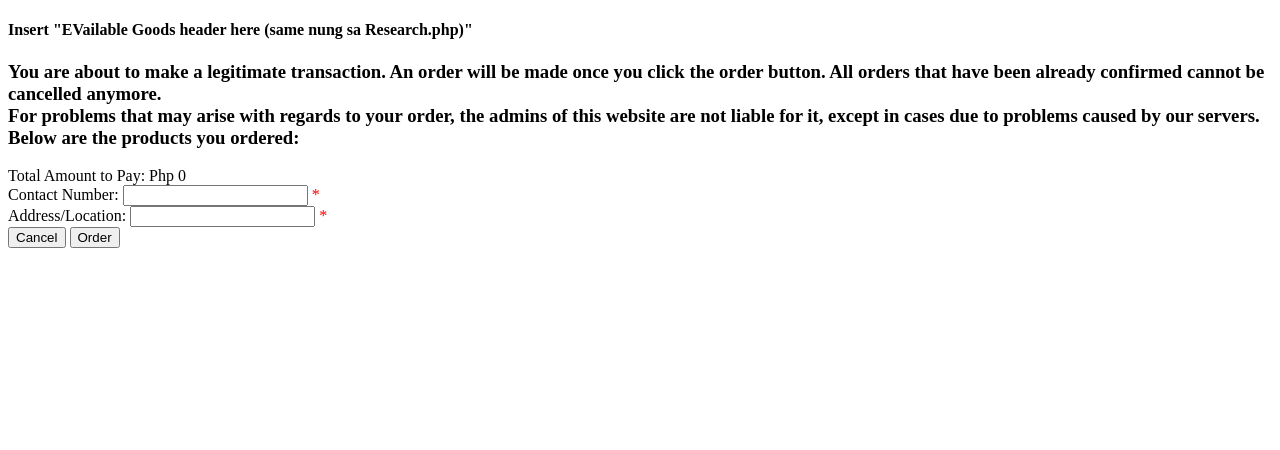
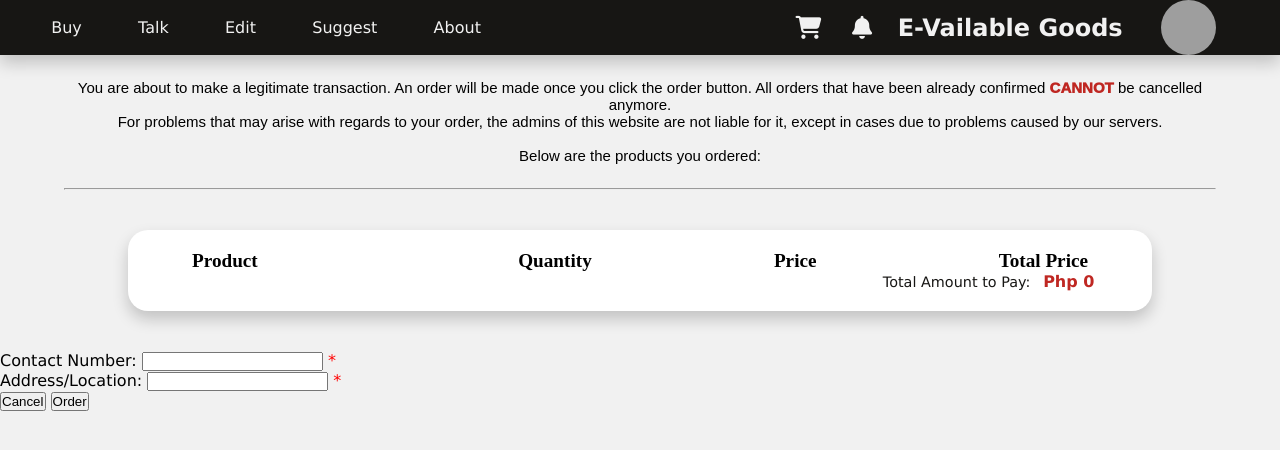
Before and after one commit to Kinetic101/E-Vailable-Goods, a PHP site: page /confirm_buy.php in a window 1280 px wide. Shown: the top 450 px of the page. Run offline with PHP 8.4, Linux system fonts and the light colour scheme; the visitor is signed in with stand-in values (Sample User, id 1); data that the repository does not hold is empty; some libraries are stand-ins or nearby versions; grey boxes are pictures that could not be loaded.

Commit message:
Order Confirmation Page Design (75%)

```diff
--- a/CartCSS.css
+++ b/CartCSS.css
@@ -295,7 +295,7 @@ input[type=checkbox]{
 footer {
 	background-color: #4A7C59;
 	width: 100%;
-	height: 60px;
+	height: 55px;
 	display: flex;
 	justify-content: flex-end;
 	align-items: center;
--- a/confirm_buy.php
+++ b/confirm_buy.php
@@ -113,21 +113,67 @@
 <html>
 <head>
 	<meta charset="utf-8">
+	<meta http-equiv="X-UA-Compatible" content="IE=edge">
+	<meta name="viewport" content="width=device-width, initial-scale=1">
+	<meta name="description" content="">
 	<link rel="stylesheet" type="text/css" href="Confirm_BuyCSS.css">
+	<script src="https://kit.fontawesome.com/a076d05399.js" crossorigin="anonymous"></script>
 	<title>Transaction Confirmation</title>
 </head>
 <body>
-	<h4>Insert "EVailable Goods header here (same nung sa Research.php)"</h4>
-	<div id = "prod">
-		<h3>You are about to make a legitimate transaction. An order will be made once you click the order button. All orders that have been already confirmed cannot be cancelled anymore. <br> For problems that may arise with regards to your order, the admins of this website are not liable for it, except in cases due to problems caused by our servers. <br> Below are the products you ordered:</h3>
+	<header>
+		<nav>
+			<ul class="links">
+				<li><a href="Research.php">Buy</a></li>
+				<li><a href="Talk.php">Talk</a></li>
+				<li><a href="Edit.php">Edit</a></li>
+				<li><a href="Suggest.php">Suggest</a></li>
+				<li><a href="About.php">About</a></li>
+			</ul>
+		</nav>
+		<ul class="icons">
+			<li><a href="Cart.php"><i class="fas fa-shopping-cart"></i></a></li>
+			<li><a href="#"><i class="fas fa-bell"></i></a></li>
+		</ul>
+		<a href = "Research.php" class = "evg">E-Vailable Goods</a>
+		<ul>
+		<li class = "dropdown"><a href = "Profile.php" class="pic">
+			<div class="prof"><img src = "<?php echo $_SESSION["prof_pic"]?>" alt = "Avatar" class = "dp">
+			</div>
+		</a>
+		<div class="dlinks">
+      			<a href="Profile.php">Profile</a>
+      			<a href="#">Help & Support</a>
+      			<a href="Logout.php">Logout</a>
+    	</div>
+    	</li>
+		</ul>
+
+	</header>
+		<div id = "prod">
+		<h3 class = "disc">You are about to make a legitimate transaction. An order will be made once you click the order button.
+			All orders that have been already confirmed <span style = "color:#BF2722; font-weight:1000">CANNOT</span> be cancelled anymore. <br>
+			For problems that may arise with regards to your order, the admins of this website are not liable for it,
+			except in cases due to problems caused by our servers. <br><br> Below are the products you ordered:</h3>
+			<hr>
+		<div class = "items">
+			<div class = "title">
+			<h4 id = "eman">Product</h4>
+			<h4 id = "quan">Quantity</h4>
+			<h4 id = "price">Price</h4>
+			<h4 id = "tprice">Total Price</h4>
+		</div>
 		<?php
 			$tot = 0;
 			foreach ($_SESSION["buy_arr"] as $key => $value) {
-				echo $value[1]."<br>Quantity: ".$value[0]." ".$value[4]."<br>Price: ".$value[3]."<br>Total Price: Php ".$value[3]*$value[0]."<br>From Market: ".$value[2]."<br><br>";
+				echo "<div class = uni>"."<div class = eman>".$value[1]."</div>"."<div class = unit>x</div>"."<span class = quan>".$value[0]." ".$value[4]."</span>"."<div class = unit>x</div>".
+				"<span class = price>"."Php ".$value[3]."</span>"."<div class = unit>=</div>"."<span class = tprice>"."Php ".$value[3]*$value[0]."</span>"."</div>"."<span id = market>".
+				"From Market: ".$value[2]."</span>"."<br><br>";
 				$tot += $value[3]*$value[0];
 			}
-			echo "Total Amount to Pay: Php ".$tot;
+			echo "<div class = tamount><span id = tamount>Total Amount to Pay:</span> <span id = tantamount>Php ".$tot."</span>"."</div>";
 		?>
+		</div>
 		<form method = "post" action = "<?php echo htmlspecialchars($_SERVER["PHP_SELF"]);?>">
 			Contact Number: <input type = "text" name = "contact" class = "field" value = "<?php echo $contact;?>"> <span class = "error">* <?php echo $contactErr;?></span> <br>
 			Address/Location: <input type = "text" name = "add" class = "field" value = "<?php echo $add;?>"> <span class = "error">* <?php echo $addErr;?></span> <br>
--- a/confirm_buyCSS.css
+++ b/confirm_buyCSS.css
@@ -1,3 +1,237 @@
+body{
+	background-color: #f1f1f1;
+	color: white;
+	font-family: "Verdana";
+	margin: 0;
+	color: black;
+}
+
+/* Start of Navigation Bar */
+
+*{
+	box-sizing: border-box;
+	margin: 0;
+	padding: 0;
+}
+
+li, a{
+	font-family: "Verdana", sans-serif;
+	text-decoration: none;
+}
+
+header{
+	background-color: #171614;
+	display: flex;
+	justify-content: flex-end;
+	align-items: center;
+	color: white;
+	box-shadow: 0px 8px 16px 0px rgba(0,0,0,0.2);
+}
+
+.links{
+	list-style: none;
+	color: white;
+}
+
+.links li{
+	display: inline-block;
+	margin-left: 4vw;
+}
+
+.links a{
+	font-size: 1em;
+	color: #f1f1f1;
+	transition: all 0.4s ease 0s;
+}
+
+.links a:hover{
+	color: #4A7C59;
+}
+
+.icons{
+	list-style: none;
+	color: white;
+}
+
+.icons li{
+	display: inline-block;
+	margin: 0 2vw 0 0;
+}
+
+.icons i{
+	font-size: 23px;
+	color: #f1f1f1;
+	transition: all 0.4s ease 0s;
+}
+
+.icons i:hover{
+	color: #4A7C59;
+}
+
+.prof{
+	width: 55px;
+	height: 55px;
+	overflow: hidden;
+	border-radius: 50%;
+	margin-right: 10vw;
+	margin: 0vw 5vw 0vw 3vw;
+}
+
+.dp{
+	height: 100%;
+	width: auto;
+}
+
+nav{
+	margin-right: auto;
+}
+
+.evg{
+	opacity: 1;
+	border-radius: 50px;
+	color: #f1f1f1;
+	font-size: 1.5em;
+	font-weight: 1000;
+	transition: all 0.4s ease 0s;
+	cursor: default;
+}
+
+ul{
+	list-style-type: none;
+}
+
+.dlinks{
+	display: none;
+	position: absolute;
+	background-color: #f9f9f9;
+  	min-width: 12vw;
+  	height: auto;
+  	box-shadow: 0px 8px 16px 0px rgba(0,0,0,0.2);
+  	z-index: 1;
+}
+
+.dlinks a{
+	color: black;
+	text-decoration: none;
+	display: block;
+	text-align: left;
+	padding: 1vw 2vw;
+}
+
+.dlinks a:hover{
+	background-color: #171614;
+	color: #f9f9f9;
+}
+
+.dropdown:hover .dlinks{
+	display: block;
+}
+
+/* End of Navigation Bar */
+
 .error{
 	color: red;
 }
+
+.disc{
+	margin: 3vh 6vw;
+	color: black;
+	text-align: center;
+	font-family: "Arial";
+	font-weight: 100;
+	font-size: 15px;
+}
+
+hr{
+	width: 90%;
+	margin-left: 5%;
+}
+
+.items {
+	margin: 5vh 10vw;
+	padding-bottom: 20px;
+	width: 80%;
+	background-color: white;
+	border-radius: 20px;
+	box-shadow: 0px 8px 16px 0px rgba(0,0,0,0.2);
+}
+
+.title{
+	display: flex;
+	justify-content: space-between;
+	padding: 20px 5vw 0 0vw;
+}
+
+h4{
+	display: inline;
+	font-family: "Times New Roman";
+	font-size: 1.2em;
+}
+
+.uni{
+	padding: 15px 5vw 0 5vw;
+	display: flex;
+	justify-content: space-between;
+	align-items:center;
+}
+
+.unit{
+	color: #766A56;
+	text-align: center;
+	font-size: 0.7em;
+}
+
+.eman{
+	width: 15%;
+	color: black;
+	font-family: "Verdana", sans-serif;
+	font-size: 1.1em;
+	font-weight: 1000;
+}
+
+#eman{
+	width: 15%;
+	margin-left: 5vw;
+}
+
+.quan{
+	color: black;
+	text-align: center;
+	font-size: 0.9em;
+}
+
+.price{
+	text-align: center;
+	font-size: 0.9em;
+}
+
+.tprice{
+	text-align: center;
+}
+
+#market{
+	color: #1F3325;
+	font-size: 0.7em;
+	padding: 0;
+	margin-left: 5vw;
+}
+
+.tamount{
+	display: flex;
+	justify-content: flex-end;
+	align-items: center;
+	margin-right: 4.5vw;
+}
+
+#tamount{
+	font-size: 0.9em;
+	margin-right: 1vw;
+	color: #171614;
+}
+
+#tantamount{
+	font-family: "Verdana";
+	font-size: 1em;
+	font-weight: 1000;
+	color: #BF2722;
+}
```
